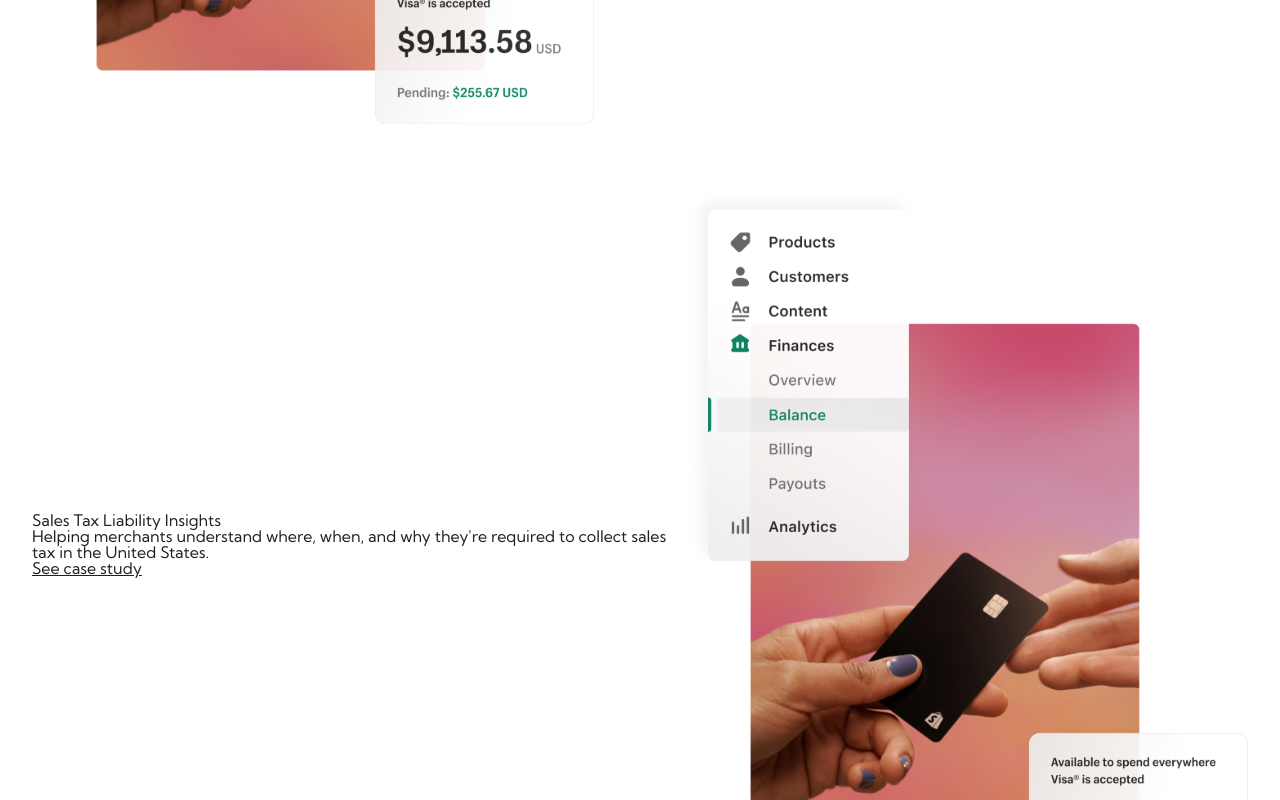
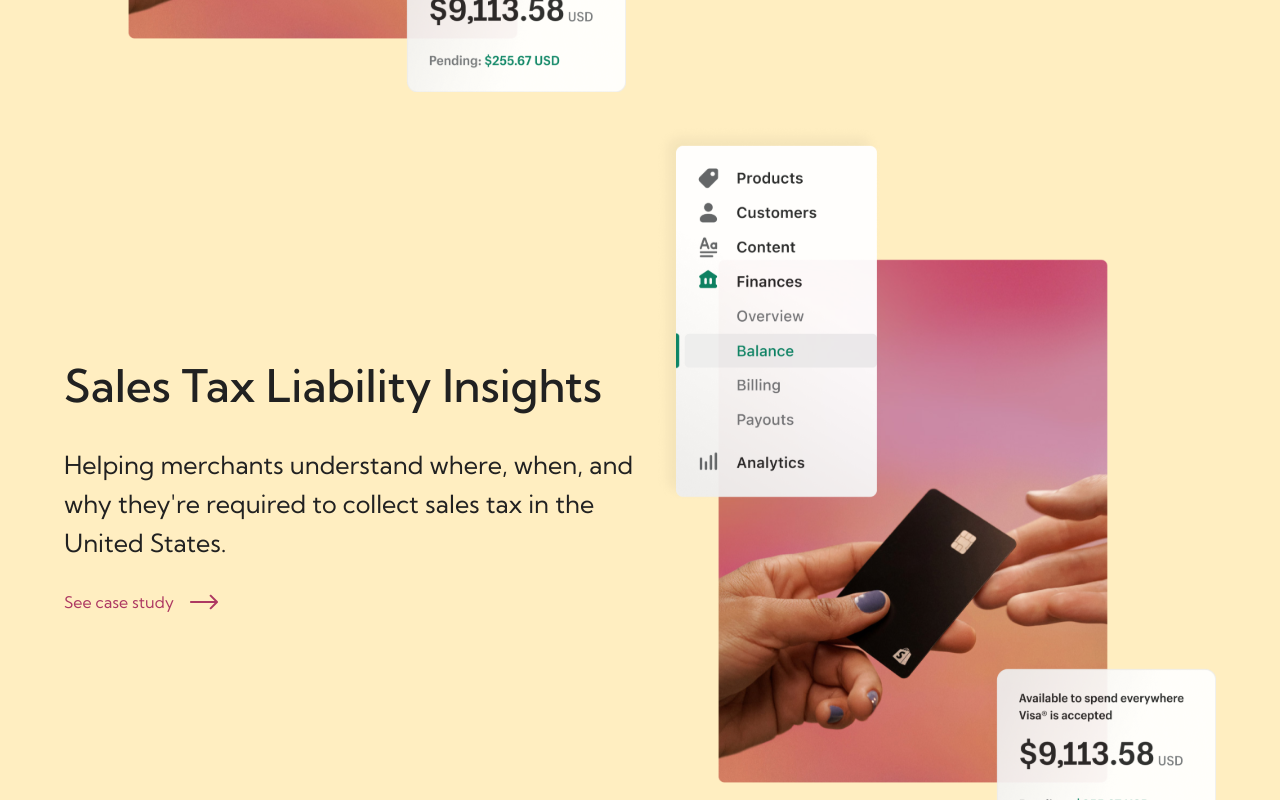
Before and after one commit to SimonMilord/sadhika-portfolio, a React (Create React App) app: page / in a window 1280 px wide. Shown: the part 1500-2300 px from the top of the page. Built offline with nearby package versions, Linux system fonts and the light colour scheme.

Commit message:
styling of work section and added structure for slideout menu to be finished

```diff
--- a/src/components/Header/header.jsx
+++ b/src/components/Header/header.jsx
@@ -96,6 +96,7 @@ export default function Header(props) {
           </li>
         </ul>
       </nav>
+      <button className="btn" onMouseDown={props.handleMouseDown} aria-label="menu button">x</button>
     </header>
   );
 }
--- a/src/components/Header/header.scss
+++ b/src/components/Header/header.scss
@@ -23,7 +23,10 @@ header {
   }
 
   .nav {
-
+    display: none;
+    @include tablet {
+      display: flex;
+    }
     &__list {
       @include display-flex(row,flex-end,center);
     }
@@ -66,6 +69,13 @@ header {
     }
   }
 
+  .btn {
+    display: flex;
+    @include tablet {
+      display: none;
+    }
+  }
+
   &__dmIcon img{
 
     &:hover {
--- a/src/components/ProjectDesc/projectDesc.jsx
+++ b/src/components/ProjectDesc/projectDesc.jsx
@@ -1,6 +1,7 @@
 import React from 'react';
 import "./projectDesc.scss";
 import { Link } from "react-router-dom";
+import Arrow from "../../assets/Icons/arrowWork.svg";
 
 export default function projectDesc(props) {
   const {title, description, link, linkText} = props.project;
@@ -9,7 +10,9 @@ export default function projectDesc(props) {
     <div className='projectDesc'>
       <h2 className='projectDesc__title'>{title}</h2>
       <p className='projectDesc__info'>{description}</p>
-      <Link to={link} className='projectDesc__link'>{linkText}</Link>
+      <Link to={link} className='projectDesc__link' style={{color: "#AD3862"}}>{linkText}
+      <img src={Arrow} alt="arrow" className='projectDesc__arrow'></img>
+      </Link>
     </div>
   );
 }
--- a/src/components/ProjectDesc/projectDesc.scss
+++ b/src/components/ProjectDesc/projectDesc.scss
@@ -3,5 +3,35 @@
 
 .projectDesc {
   background-color: inherit;
+  width: 50%;
+  transition: 0.3s all ease-in-out;
 
+
+  &__title {
+    font-size: 45px;
+    line-height: 70px;
+    font-weight: 500;
+    margin-bottom: 1.5rem;
+  }
+  &__info {
+    font-size: 25px;
+    line-height: 39px;
+    font-weight: 400;
+    margin-bottom: 2rem;
+  }
+  &__link {
+    text-decoration: none;
+    color: $accent-day;
+    @include display-flex(row,flex-start,center);
+    transition: 0.3s all ease-in-out;
+
+    &:hover .projectDesc__arrow {
+      transform: translateX(10px);
+      transition: 0.3s all ease-in-out;
+
+    }
+  }
+  &__arrow {
+    margin-left: 1rem;
+  }
 }
--- /dev/null
+++ b/src/components/SlideoutMenu/slideoutMenu.jsx
@@ -0,0 +1,52 @@
+import React from 'react';
+import { Link as ScrollLink } from "react-scroll";
+import "./slideoutMenu.scss";
+
+export default function SlideoutMenu(props) {
+  let visibility = "hide";
+
+  if (props.menuVis) {
+    visibility = "show";
+  }
+  return (
+    <div className={visibility} id="slideoutmenu">
+      <ul className='menu'>
+        <li className='menu__item'>
+          <ScrollLink
+              className={props.theme === "night" ? "nav__link nav__link--night" : "nav__link nav__link--day"}
+              activeClass="active"
+              to="myWork"
+              smooth={true}
+            >
+              Home
+          </ScrollLink>
+        </li>
+        <li className='menu__item'>
+          <ScrollLink
+              className={props.theme === "night" ? "nav__link nav__link--night" : "nav__link nav__link--day"}
+              activeClass="active"
+              to="myWork"
+              smooth={true}
+            >
+              Work
+          </ScrollLink>
+        </li>
+        <li className='menu__item'>
+          <ScrollLink
+              className={props.theme === "night" ? "nav__link nav__link--night" : "nav__link nav__link--day"}
+              activeClass="active"
+              to="about"
+              smooth={true}
+            >
+              About
+          </ScrollLink>
+        </li>
+        <li className="nav__item">
+          <a className={props.theme === "night" ? "nav__link nav__link--night" : "nav__link nav__link--day"} href="/resume.pdf">
+            Resumé
+          </a>
+        </li>
+      </ul>
+    </div>
+  );
+}
--- /dev/null
+++ b/src/components/SlideoutMenu/slideoutMenu.scss
@@ -0,0 +1,28 @@
+@import "../../styles/partials/variables";
+@import "../../styles/partials/mixins";
+
+#slideoutmenu {
+  width: 40vw;
+  height: 100vh;
+  background-color: lightgray;
+  position: fixed;
+  top: 0;
+  left: 0;
+  transition: transform .3s
+              cubic-bezier(0, .52, 0, 1);
+  overflow: scroll;
+  z-index: 1000;
+}
+
+.menu {
+  @include display-flex(column, flex-end,center);
+}
+
+#slideoutmenu.hide {
+  transform: translate3d(200vw, 0, 0);
+
+}
+#slideoutmenu.show {
+  transform: translate3d(60vw, 0, 0);
+  overflow: hidden;
+}
--- a/src/components/WorkList/workList.scss
+++ b/src/components/WorkList/workList.scss
@@ -7,10 +7,14 @@
   @include display-flex(column,center,center);
 
   .project {
-    @include display-flex(row,center,center);
+    width: 90%;
+    padding: 0;
+    margin-bottom: 2rem;
+    @include display-flex(row,space-between,center);
+    background-color: $background-day;
 
     &--reverse {
-      @include display-flex(row-reverse, center, center);
+      @include display-flex(row-reverse, space-between, center);
     }
   }
 }
--- a/src/pages/Main/MainPage.jsx
+++ b/src/pages/Main/MainPage.jsx
@@ -1,13 +1,13 @@
 import React, { useState, useEffect } from "react";
 import "./MainPage.scss";
 import Header from "../../components/Header/header";
+import SlideoutMenu from "../../components/SlideoutMenu/slideoutMenu";
 import DayIllo from "../../assets/Images/day-illo.svg";
 import NightIllo from "../../assets/Images/night-illo.svg";
 import ArrowDay from "../../assets/Icons/arrow-day.svg";
 import ArrowNight from "../../assets/Icons/arrow-night.svg";
 import { Element, Link as ScrollLink } from "react-scroll";
 import WorkList from "../../components/WorkList/workList";
-import About from "../About/AboutPage";
 import Cloud1 from "../../assets/Svgs/cloud1.svg";
 import Cloud2 from "../../assets/Svgs/cloud2.svg";
 import Cloud3 from "../../assets/Svgs/cloud3.svg";
@@ -19,6 +19,7 @@ import Fly3 from "../../assets/Svgs/fly3.svg";
 
 export default function MainPage(props) {
   const [currTheme, setCurrTheme] = useState("");
+  const [visible, setVisible] = useState(false);
 
   useEffect(() => {
     if (sessionStorage.getItem("theme")) {
@@ -30,13 +31,27 @@ export default function MainPage(props) {
     setCurrTheme(theme);
   };
 
+  const toggleMenu = () => {
+    if (visible === "false") {
+      setVisible('true');
+    } else {
+      setVisible('false');
+    }
+  };
+
+  const handleMouseDown = (e) => {
+    toggleMenu();
+    e.stopPropagation();
+  }
+
   document.title = "Sadhika Billa";
 
   return (
     <>
       {currTheme === "day" || currTheme === "" ? (
         <div className="mainPage">
-          <Header getTheme={getTheme}/>
+          <Header getTheme={getTheme} handleMouseDown={handleMouseDown} menuVis={visible}/>
+          <SlideoutMenu theme={currTheme}/>
           <div className="mainPage__main">
             <div className="mainPage__top">
               <div className="mainPage__left">
--- a/src/pages/Main/MainPage.scss
+++ b/src/pages/Main/MainPage.scss
@@ -16,7 +16,10 @@
   }
 
   &__top {
-    @include display-flex(row,center,center);
+    @include display-flex(column,center,center);
+    @include desktop {
+      @include display-flex(row,center,center);
+    }
   }
 
   &__left {
```
Also changed, not shown: src/assets/Icons/arrowWork.svg (added).
